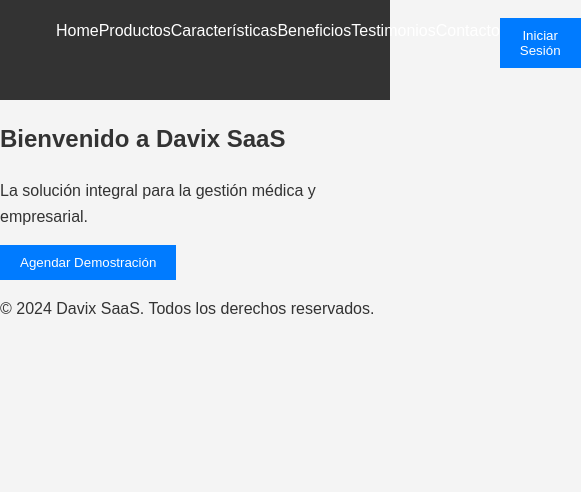
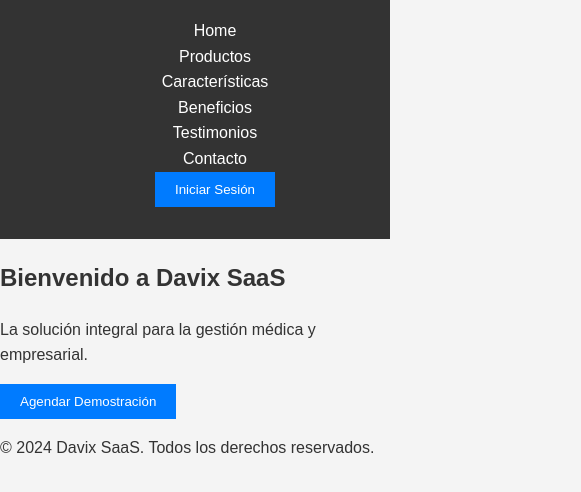
Before and after one commit to alejandro-xux/02.-davix-landing, a plain HTML site: page index.html in a window 390 px wide. Shown: the part 92-584 px from the top of the page, 581 px wide, since content can reach past the window. Drawn offline with Linux system fonts and the light colour scheme.

Commit message:
agregamos media en styles

```diff
--- a/css/styles.css
+++ b/css/styles.css
@@ -1,3 +1,10 @@
+@media (max-width: 768px) {
+    nav ul {
+        flex-direction: column;
+        text-align: center;
+    }
+}
+
 body {
     font-family: Arial, sans-serif;
     line-height: 1.6;
```
